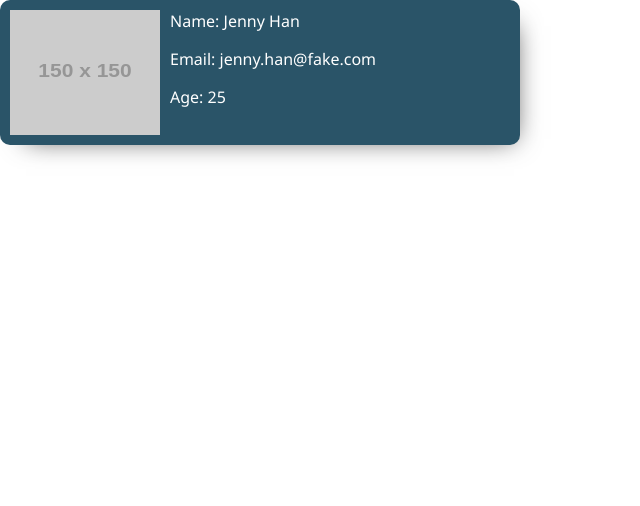
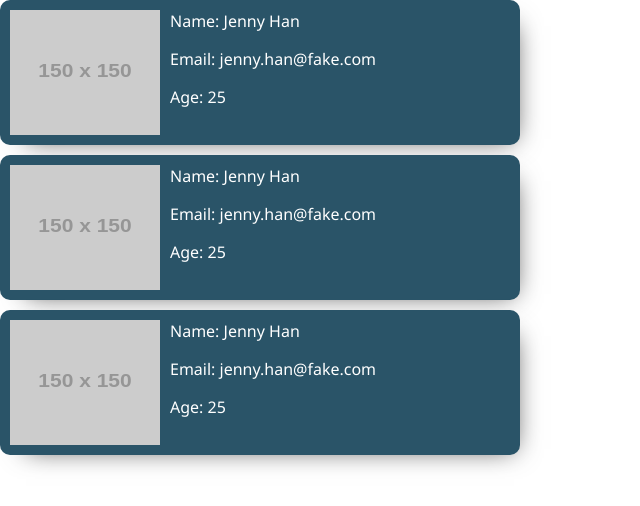
Before and after one commit to hannah-saurusrex/react-playground, a React (Create React App) app: page / in a window 1280 px wide. Shown: the top 506 px of the page, without its empty margins (0-640 px from the left). Built offline with nearby package versions, Linux system fonts and the light colour scheme.

Commit message:
made the contact card a component to be imported to app.js

```diff
--- a/src/App.js
+++ b/src/App.js
@@ -1,18 +1,13 @@
 import React from 'react';
 import './App.css';
+import ContactCard from './ContactCard';
 
 const App = () => {
-  return(
-    <div className="contact-card">
-      <img
-        src="https://via.placeholder.com/150"
-        alt="profile image placeholder">
-      </img>
-      <div className="user-details">
-        <p>Name: Jenny Han</p>
-        <p>Email: jenny.han@fake.com</p>
-        <p>Age: 25</p>
-      </div>
+  return (
+    <div>
+      <ContactCard />
+      <ContactCard />
+      <ContactCard />
     </div>
   )
 }
--- /dev/null
+++ b/src/ContactCard.js
@@ -0,0 +1,19 @@
+import React from 'react';
+
+const ContactCard = () => {
+    return (
+        <div className="contact-card">
+            <img
+                src="https://via.placeholder.com/150"
+                alt="profile image placeholder">
+            </img>
+            <div className="user-details">
+                <p>Name: Jenny Han</p>
+                <p>Email: jenny.han@fake.com</p>
+                <p>Age: 25</p>
+            </div>
+        </div>
+    )
+}
+
+export default ContactCard;
```
